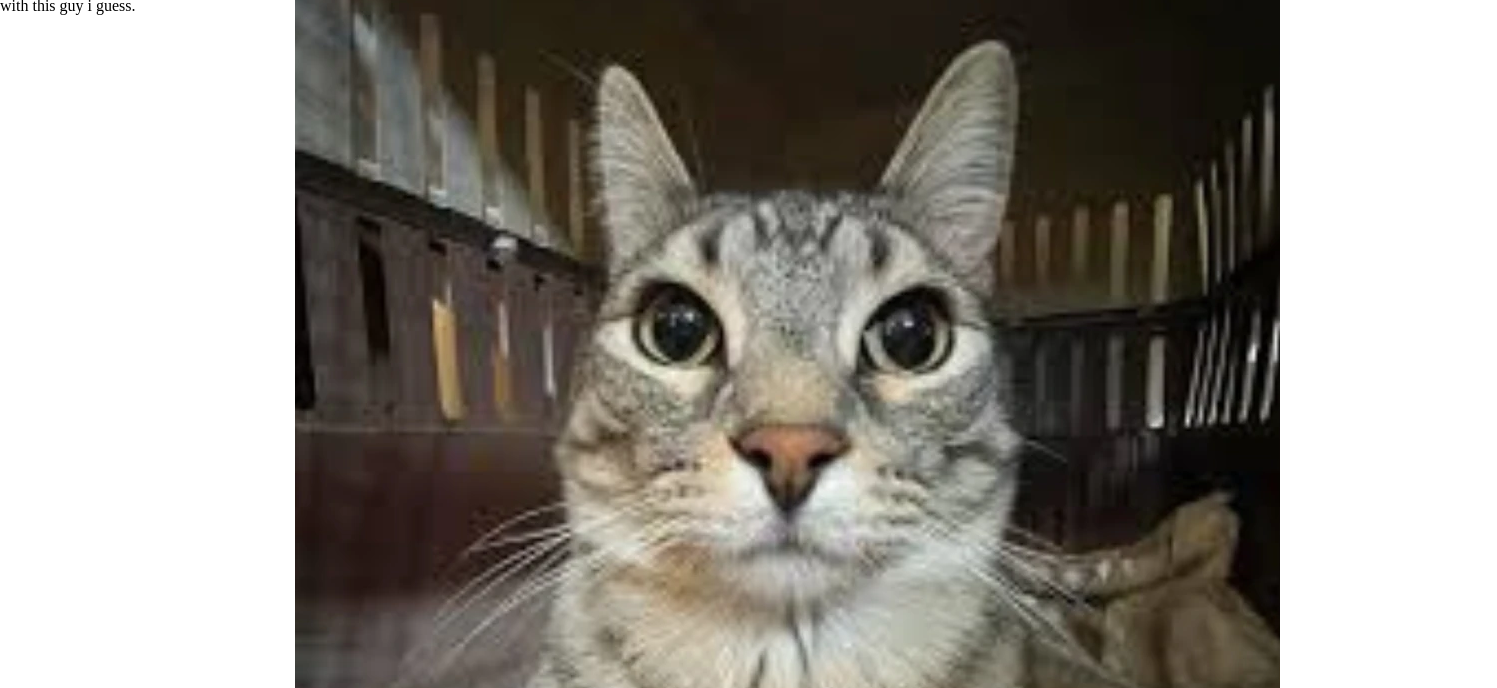
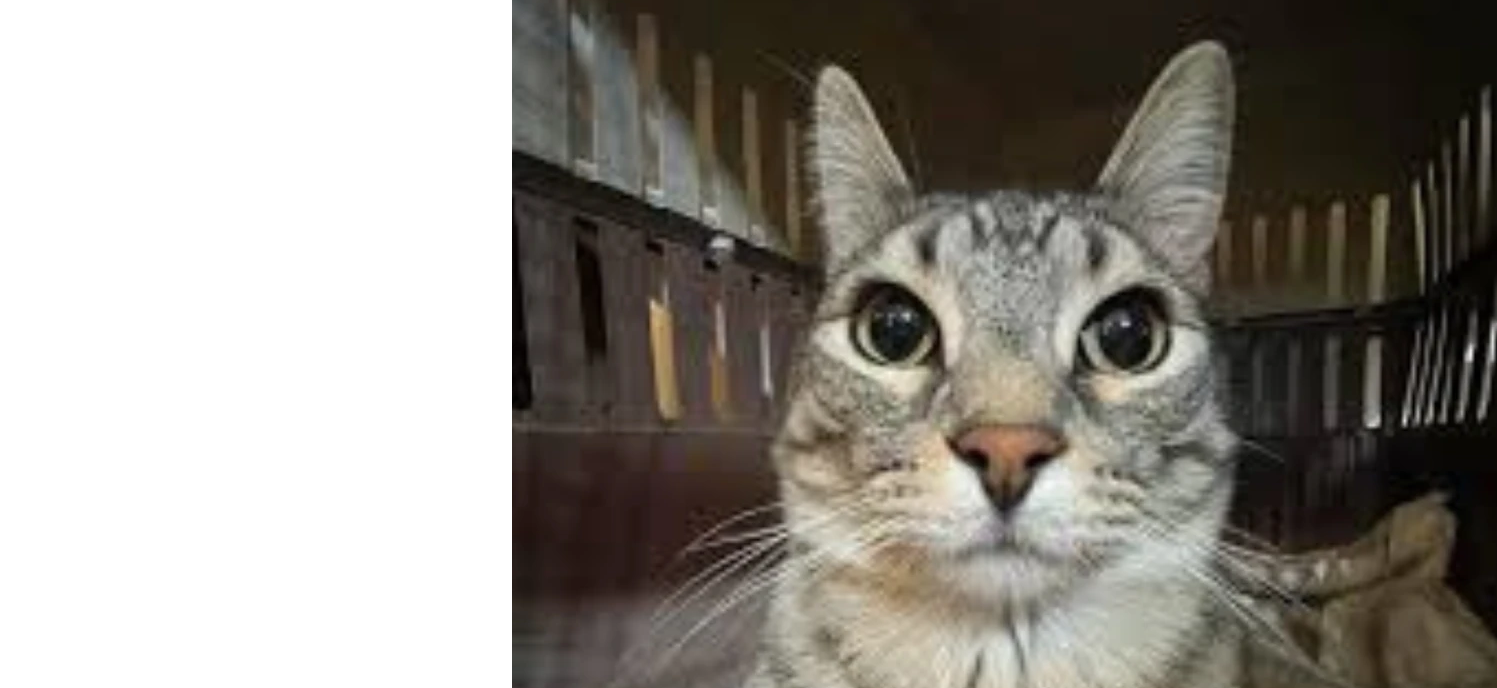
Before and after one commit to alexmac23/GIT-414, a plain HTML site: page index.html in a window 1280 px wide. Shown: the part 112-800 px from the top of the page, 1497 px wide, since content can reach past the window. Drawn offline with Linux system fonts and the light colour scheme.

Commit message:
fixed div sizing

```diff
--- a/style.css
+++ b/style.css
@@ -22,3 +22,8 @@
 
     width: 100vw;
 }
+
+div{
+    width: 40%;
+    height: auto;
+}
```
